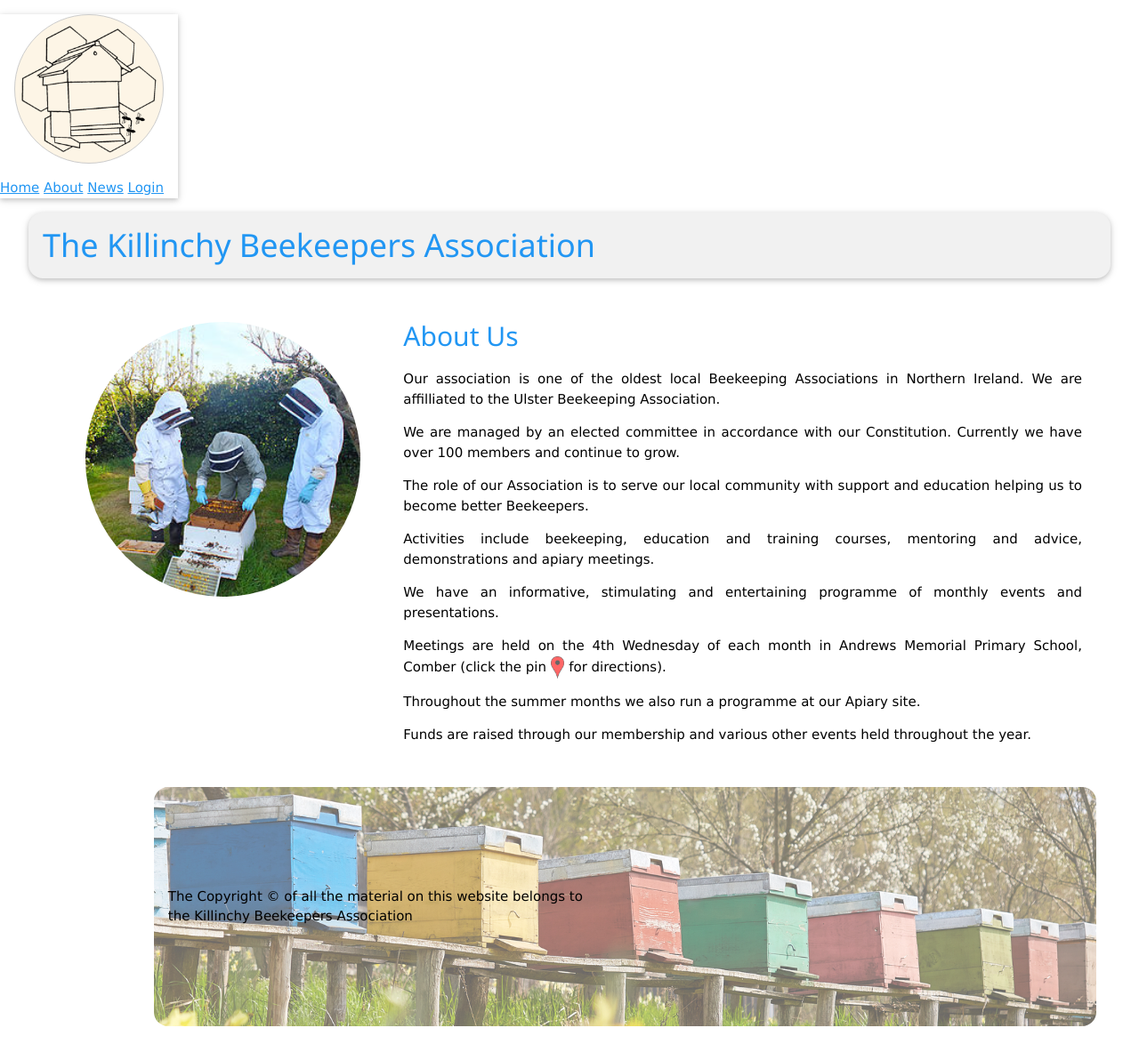
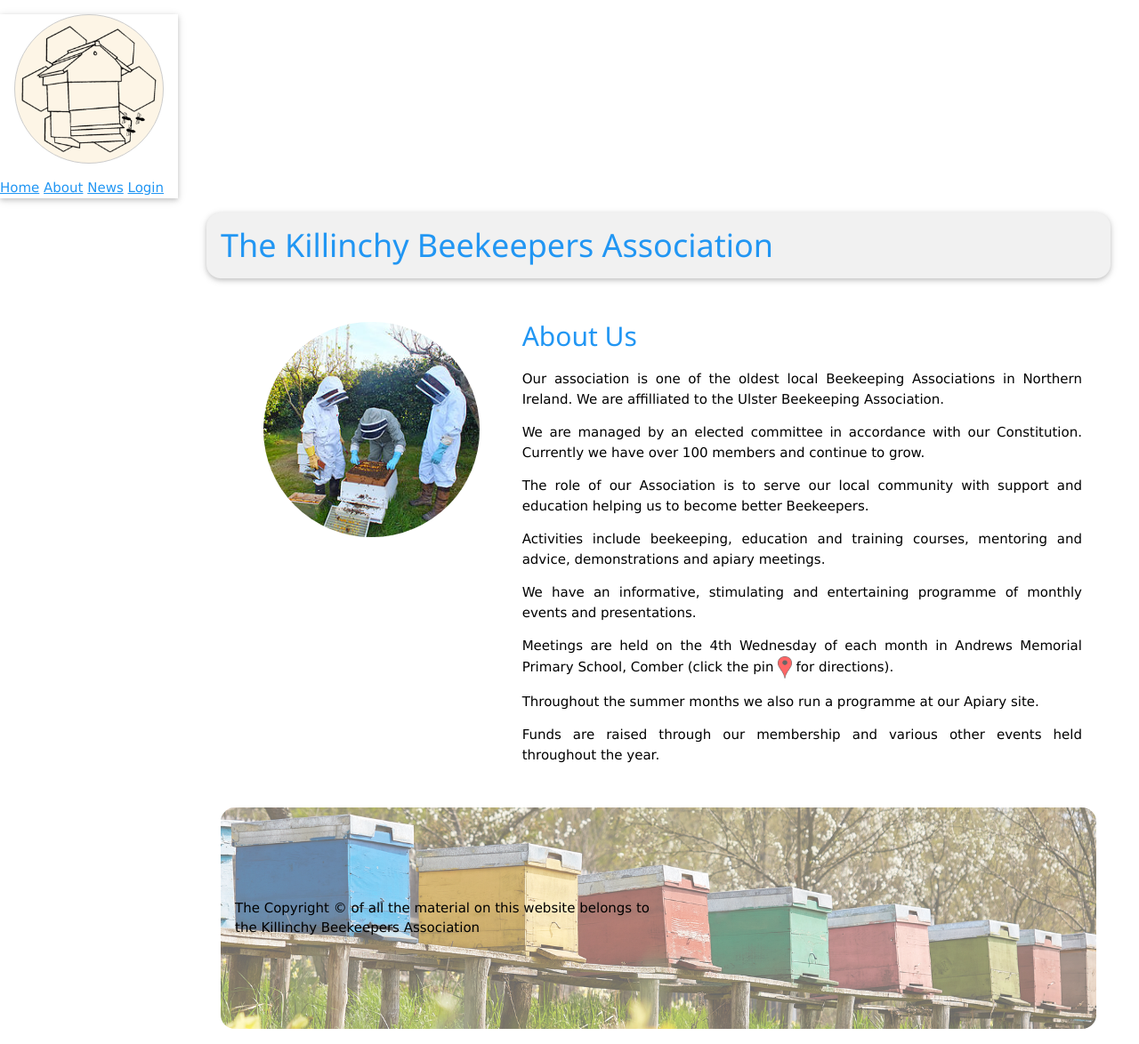
Before and after one commit to ltrojan/bee-feed, a Flask app: page /about/ in a window 1280 px wide. Shown: the whole page at 89% size. Run offline with Flask 2, Linux system fonts and the light colour scheme; parts of the project's set-up code (start-up, migrations or seed data) failed here and were passed over.

Commit message:
fit frames properly

```diff
--- a/templates/layout.html
+++ b/templates/layout.html
@@ -43,8 +43,8 @@
       {% endif %}
     </nav>
 
-    <div class="w3-container">
-      <div class="w3-container w3-main">
+    <div class="w3-container w3-main" style="margin-left:200px">
+      <div class="w3-container">
 	<header class="w3-card-2 w3-panel w3-round-xlarge w3-light-gray">
 	  <span class="w3-opennav w3-xlarge w3-hide-large" onclick="w3_open()">&#9776;</span>
 	  <h1 class="w3-text-blue">The Killinchy Beekeepers Association</h1>
@@ -55,7 +55,7 @@
 	Hello!
 	{% endblock %}
       </div>
-      <footer class="w3-container w3-padding-0" style="margin-left:10%">
+      <footer class="w3-container w3-padding-0">
 	<div class="w3-display-container w3-margin">
 	  <img
 	      src="{{ url_for('static', filename='imgs/homepage_bottom.jpg') }}"
```
